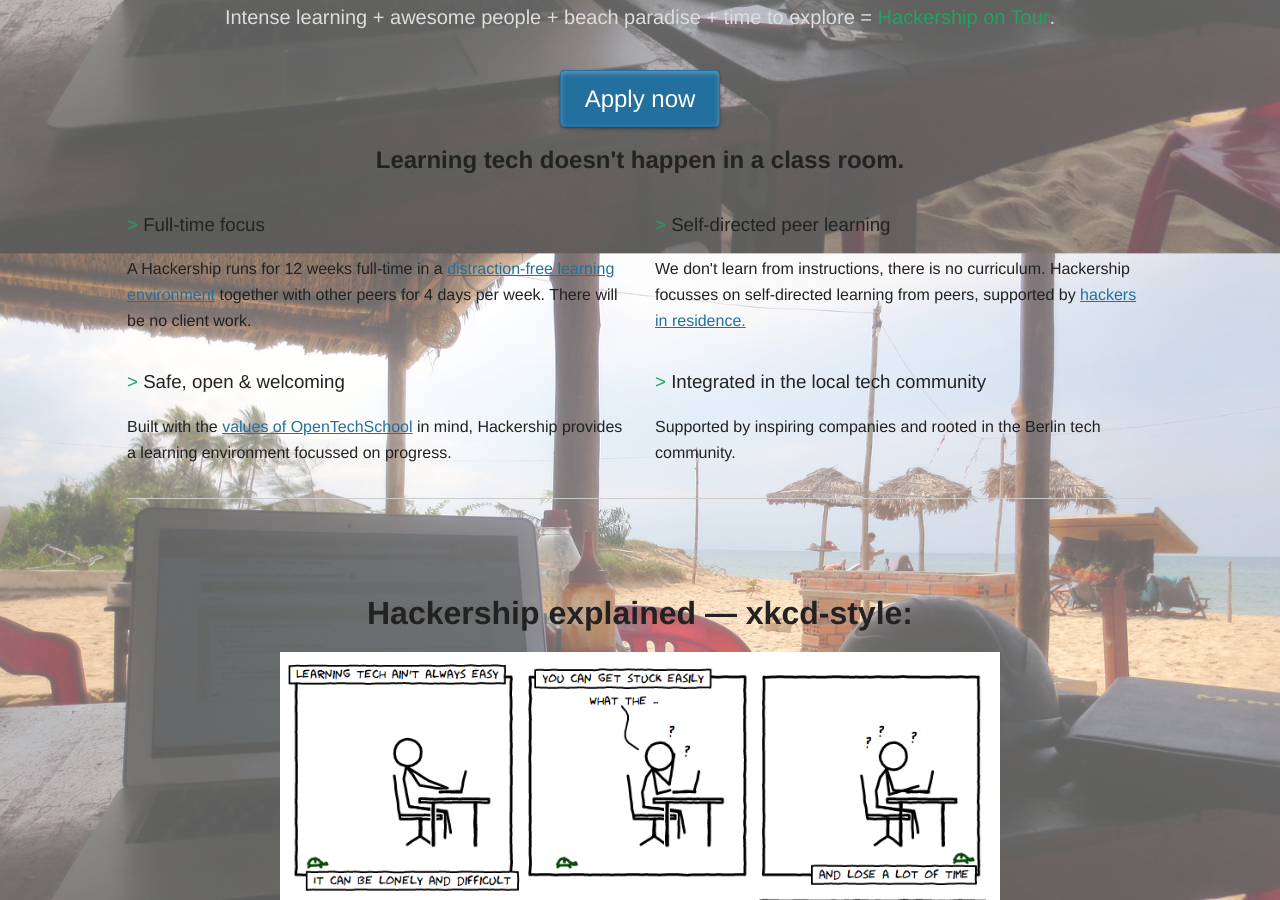
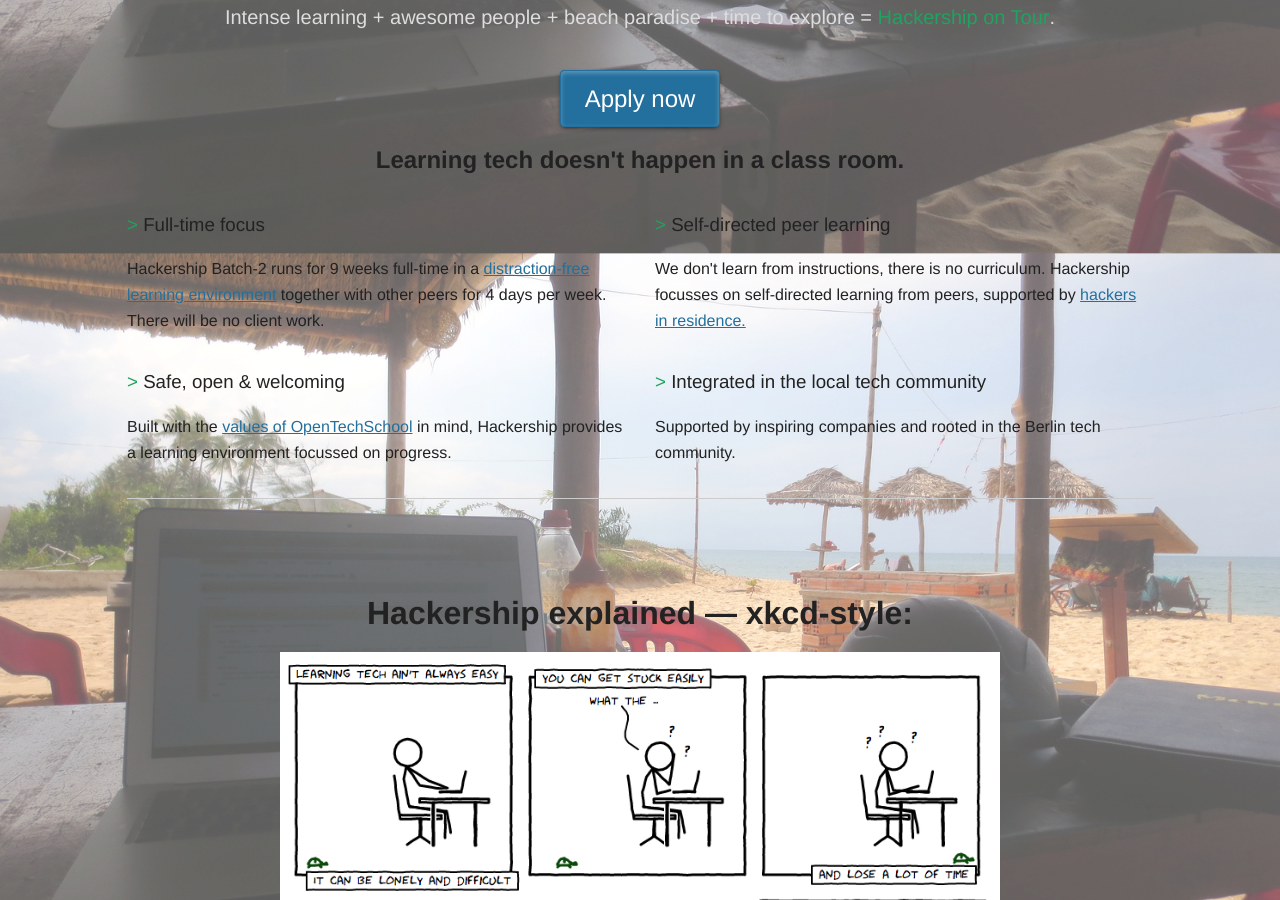
Before and after one commit to Hackership/website, a Jekyll site: the page built from index.html, in a window 1280 px wide and 900 px high, scrolled down 621 px. Built offline with Jekyll 4.4.1, drawn with Linux system fonts in a browser that asks for light colours; nearby versions of some CDN libraries.

Commit message:
9 weeks not 12

```diff
--- a/index.html
+++ b/index.html
@@ -6,7 +6,7 @@
 <div class="grid">
     <div class="grid-cell">
         <h3><span class="marker">></span> Full-time focus </h3>
-        <p>A Hackership runs for 12 weeks full-time in a <a href="#the-space">distraction-free learning environment</a> together with other peers for 4 days per week. There will be no client work.</p>
+        <p>Hackership Batch-2 runs for 9 weeks full-time in a <a href="#the-space">distraction-free learning environment</a> together with other peers for 4 days per week. There will be no client work.</p>
     </div>
 
     <div class="grid-cell">
```
